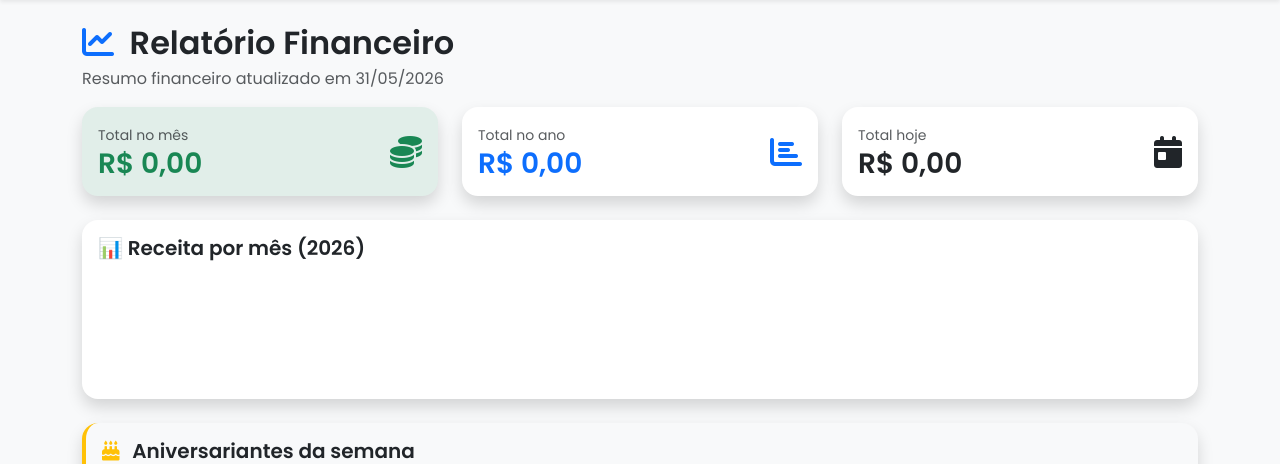
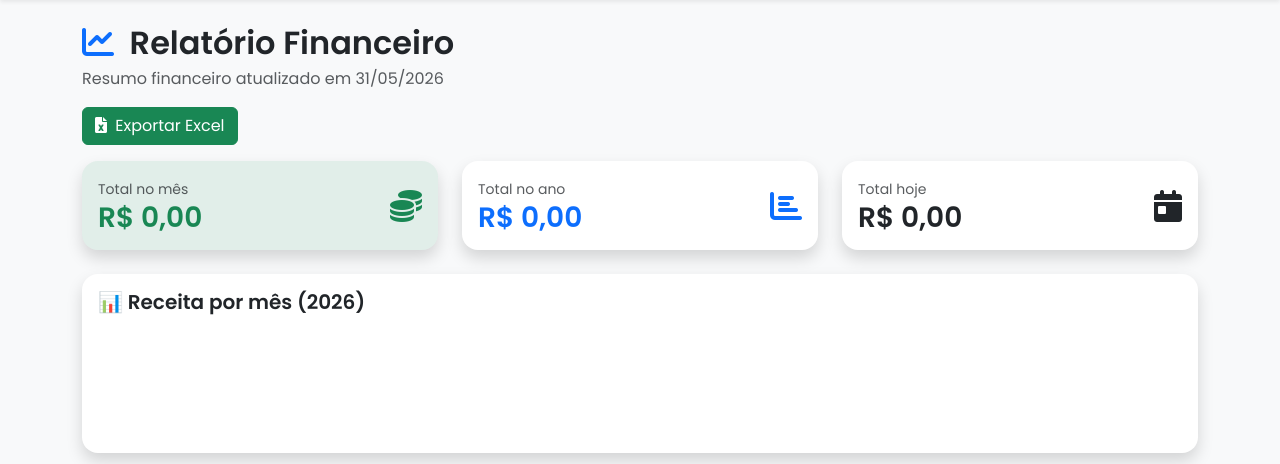
Before and after one commit to karolcavalcante33-afk/tia-cassia, a Django app: page / in a window 1280 px wide. Shown: the part 62-526 px from the top of the page. Run offline with Django 5.2, Linux system fonts and the light colour scheme; the visitor is signed in with stand-in values (Sample User, id 1); data that the repository does not hold is empty.

Commit message:
Implementa exportacao excel

```diff
--- a/templates/relatorio_caixa.html
+++ b/templates/relatorio_caixa.html
@@ -18,9 +18,7 @@
                     <i class="fas fa-filter"></i> Filtrar
                 </button>
             </form>
-            <a href="{% url 'exportar_caixa_excel' %}" class="btn btn-outline-success btn-sm align-self-end">
-                <i class="fas fa-file-excel"></i> Exportar Excel
-            </a>
+
         </div>
     </div>
 
--- a/templates/relatorio_financeiro.html
+++ b/templates/relatorio_financeiro.html
@@ -12,6 +12,14 @@
 <p class="text-muted mb-3">
     Resumo financeiro atualizado em {{ today|date:"d/m/Y" }}
 </p>
+
+<div class="mb-3">
+    <a href="{% url 'exportar_caixa_excel' %}"
+       class="btn btn-success">
+        <i class="fas fa-file-excel me-1"></i>
+        Exportar Excel
+    </a>
+</div>
 
 <!-- 🔴 ALERTA DE INADIMPLENTES -->
 {% if inadimplentes > 0 %}
```
